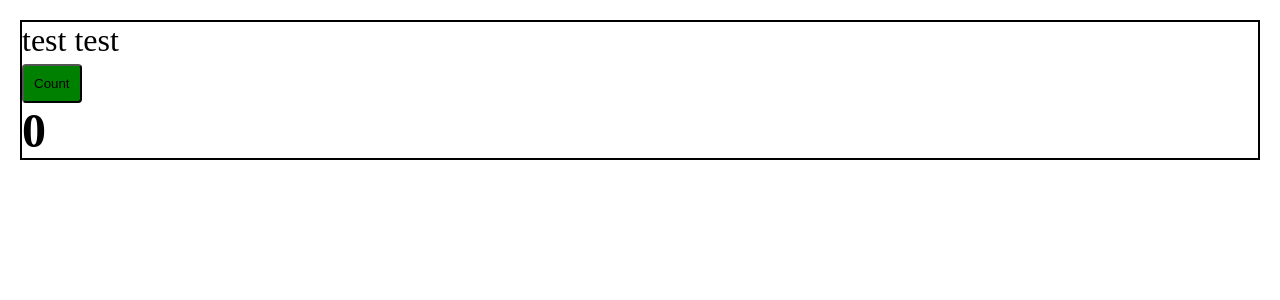
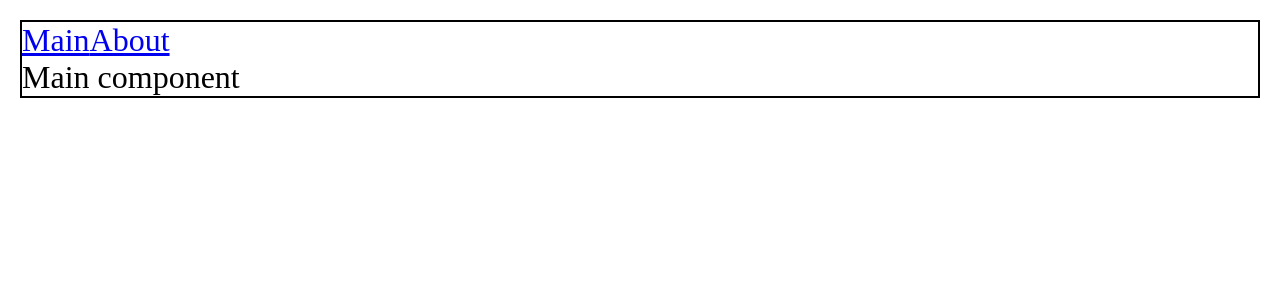
Before and after one commit to krizhik-eugen/prod-learning, a React app: page / in a window 1280 px wide. Shown: the top 300 px of the page. Built offline with nearby package versions, Linux system fonts and the light colour scheme.

Commit message:
6: router, lazy and suspense

```diff
--- a/package.json
+++ b/package.json
@@ -15,6 +15,7 @@
     "@types/node": "^17.0.21",
     "@types/react": "^17.0.39",
     "@types/react-dom": "^17.0.11",
+    "@types/react-router-dom": "^5.3.3",
     "@types/webpack": "^5.28.0",
     "@types/webpack-dev-server": "^4.7.2",
     "css-loader": "^6.6.0",
@@ -32,6 +33,7 @@
   },
   "dependencies": {
     "react": "^17.0.2",
-    "react-dom": "^17.0.2"
+    "react-dom": "^17.0.2",
+    "react-router-dom": "^6.2.1"
   }
 }
--- a/src/App.tsx
+++ b/src/App.tsx
@@ -1,12 +1,29 @@
-import React from 'react';
-import {Counter} from './components/Counter';
+import React, {lazy, Suspense} from 'react';
+import {Link, Route, Routes} from 'react-router-dom';
 import './index.scss'
+
+const LazyAbout = lazy(() => new Promise( resolve => {
+    // @ts-ignore
+    // only for testing lazy loading
+    setTimeout(() => resolve(import('./components/About/About')),1500)
+}) );
+const LazyMain = lazy(() => import('./components/Main/Main'));
 
 const App = () => {
     return (
         <div className='app'>
-            test test
-            <Counter/>
+            <div>
+                <Link to='/'>Main</Link>
+                <Link to='/about'>About</Link>
+            </div>
+            <Suspense fallback={'Loading...'}>
+                <Routes>
+                    <Route path='/' element={<LazyMain/>}/>
+                    <Route path='/about' element={<LazyAbout/>}/>
+                </Routes>
+            </Suspense>
+
+
         </div>
     );
 };
--- /dev/null
+++ b/src/components/About/About.tsx
@@ -0,0 +1,11 @@
+import React from 'react';
+
+const About = () => {
+    return (
+        <div>
+            About component
+        </div>
+    );
+};
+
+export default About;
--- a/src/components/Counter.module.scss
+++ /dev/null
@@ -1,5 +0,0 @@
-.btn {
-    background-color: green;
-    padding: 10px;
-    border-radius: 4px;
-}
--- a/src/components/Counter.tsx
+++ /dev/null
@@ -1,16 +0,0 @@
-import React, {useState} from 'react';
-import styles from './Counter.module.scss'
-
-export const Counter = () => {
-
-    const [count, setCount] = useState(0)
-
-    return (
-        <div>
-            <button
-                className={styles.btn}
-                onClick={()=>setCount(prev => prev+1)}>Count</button>
-            <h2>{count}</h2>
-        </div>
-    );
-};
--- /dev/null
+++ b/src/components/Main/Main.tsx
@@ -0,0 +1,11 @@
+import React from 'react';
+
+const Main = () => {
+    return (
+        <div>
+            Main component
+        </div>
+    );
+};
+
+export default Main;
--- a/src/index.tsx
+++ b/src/index.tsx
@@ -1,8 +1,11 @@
 import {render} from 'react-dom';
+import {BrowserRouter} from 'react-router-dom';
 import App from './App';
 
 
-render (
-    <App/>,
+render(
+    <BrowserRouter>
+        <App/>
+    </BrowserRouter>,
     document.getElementById('root')
 )
--- a/src/test.ts
+++ /dev/null
@@ -1,4 +0,0 @@
-export function testFunc(arg: number) {
-    console.log('testFunc log dfgbdfgbdfg  sege  ertb ')
-    return ''
-}
```
Also changed, not shown: 10 other files (tests, documents, lock files or other folders).
